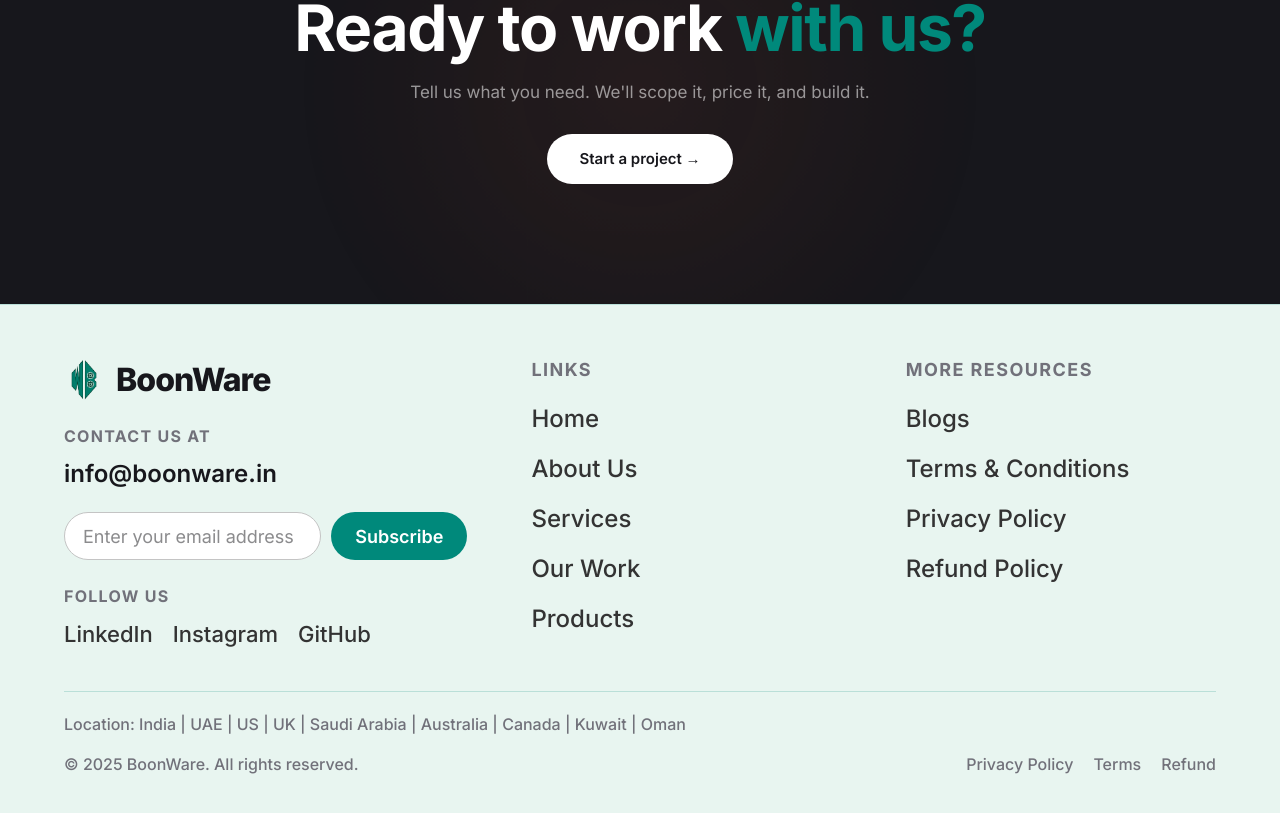
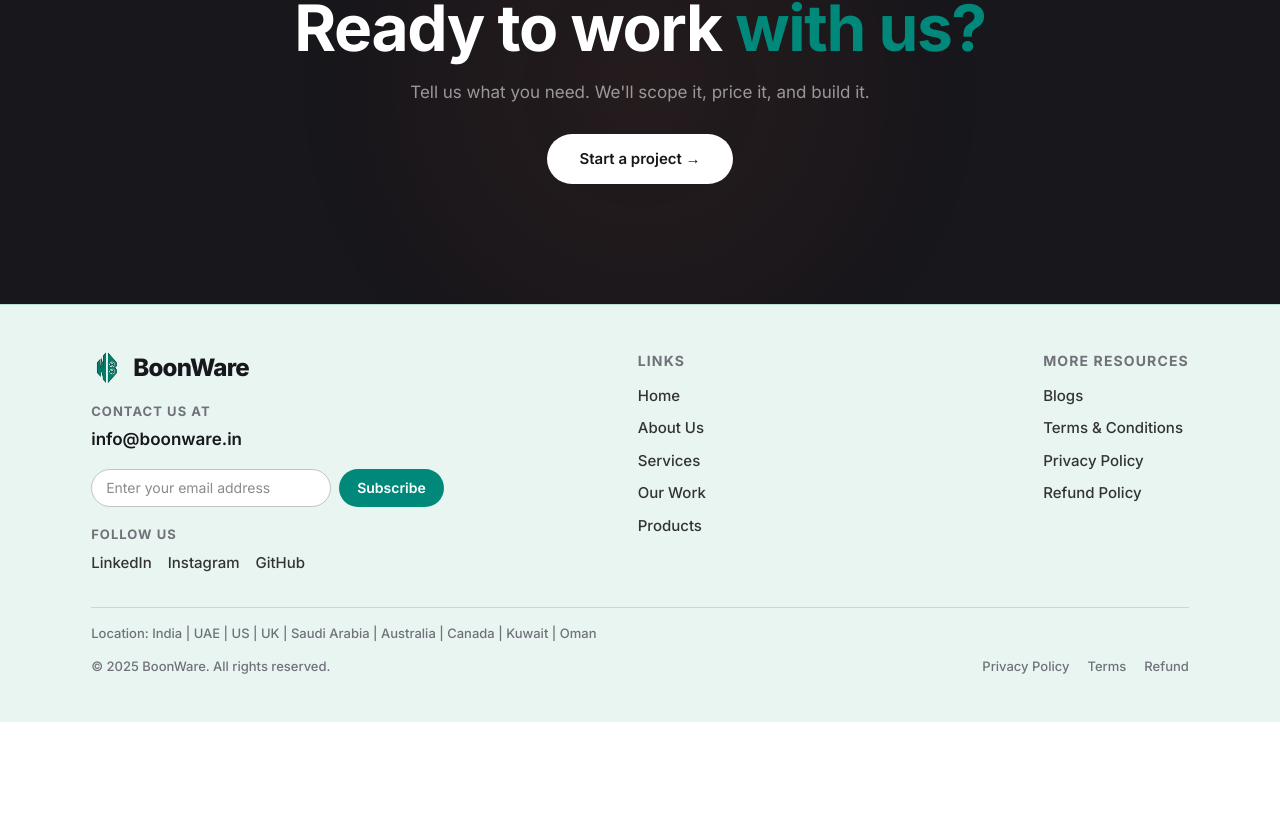
Before and after one commit to mikey21-web/boonware, a Next.js app: page / in a window 1280 px wide. Shown: the part 5649-6462 px from the top of the page. After the commit the page ends 6371 px from the top, so only its background shows below. Built offline with nearby package versions, Linux system fonts and the light colour scheme.

Commit message:
Adjust footer font size to ~15px and align columns left, middle, right

```diff
--- a/src/components/Footer.tsx
+++ b/src/components/Footer.tsx
@@ -5,43 +5,43 @@
 export function Footer() {
   return (
     <footer style={{ background: "#e8f5f0", fontFamily: "'Inter', sans-serif", borderTop: "1px solid rgba(0,137,123,0.2)" }}>
-      <div style={{ maxWidth: 1300, margin: "0 auto", padding: "clamp(32px, 4vw, 56px) clamp(24px, 5vw, 64px)" }}>
+      <div style={{ maxWidth: 1200, margin: "0 auto", padding: "clamp(28px, 3.5vw, 48px) clamp(24px, 4vw, 56px)" }}>
 
-        {/* Top 3-column grid: Left, Middle, Right */}
+        {/* Top 3-column grid: Left (BoonWare), Middle (Links), Right (More Resources) */}
         <div className="footer-grid" style={{
           display: "grid",
-          gridTemplateColumns: "1.3fr 1fr 1fr",
-          gap: "0 64px",
-          marginBottom: 40,
+          gridTemplateColumns: "1.2fr 1fr 1fr",
+          gap: "0 40px",
+          marginBottom: 32,
           alignItems: "flex-start",
         }}>
 
           {/* Left Section: BoonWare branding, contact, subscribe, socials */}
-          <div>
-            <div style={{ display: "flex", alignItems: "center", gap: 12, marginBottom: 20 }}>
-              <Image src="/assets/icon_logo-CTOVYnVL.png" alt="BoonWare" width={40} height={40} style={{ display: "block" }} />
-              <span style={{ fontSize: 32, fontWeight: 800, color: "#17171c", letterSpacing: "-0.03em" }}>BoonWare</span>
+          <div style={{ justifySelf: "start" }}>
+            <div style={{ display: "flex", alignItems: "center", gap: 10, marginBottom: 16 }}>
+              <Image src="/assets/icon_logo-CTOVYnVL.png" alt="BoonWare" width={32} height={32} style={{ display: "block" }} />
+              <span style={{ fontSize: 24, fontWeight: 800, color: "#17171c", letterSpacing: "-0.03em" }}>BoonWare</span>
             </div>
 
-            <div style={{ fontSize: 16, color: "#71717a", letterSpacing: "0.08em", textTransform: "uppercase", fontWeight: 700, marginBottom: 8 }}>Contact us at</div>
-            <a href="mailto:info@boonware.in" style={{ fontSize: 24, color: "#17171c", textDecoration: "none", fontWeight: 600, display: "inline-block", marginBottom: 20 }}>info@boonware.in</a>
+            <div style={{ fontSize: 13, color: "#71717a", letterSpacing: "0.08em", textTransform: "uppercase", fontWeight: 700, marginBottom: 6 }}>Contact us at</div>
+            <a href="mailto:info@boonware.in" style={{ fontSize: 17, color: "#17171c", textDecoration: "none", fontWeight: 600, display: "inline-block", marginBottom: 16 }}>info@boonware.in</a>
 
-            <form action="mailto:info@boonware.in" method="post" style={{ display: "flex", gap: 10, marginBottom: 24, flexWrap: "wrap" }}>
+            <form action="mailto:info@boonware.in" method="post" style={{ display: "flex", gap: 8, marginBottom: 18, flexWrap: "wrap" }}>
               <input
                 type="email" name="email" required placeholder="Enter your email address"
                 style={{
-                  flex: 1, minWidth: 200, height: 48, padding: "0 18px",
+                  flex: 1, minWidth: 160, height: 38, padding: "0 14px",
                   background: "#ffffff", border: "1px solid #c4c4c4",
-                  borderRadius: 9999, color: "#17171c", fontSize: 18,
+                  borderRadius: 9999, color: "#17171c", fontSize: 14,
                   fontFamily: "inherit", outline: "none", transition: "border-color 0.2s",
                 }}
                 onFocus={e => { e.currentTarget.style.borderColor = "#00897B"; }}
                 onBlur={e => { e.currentTarget.style.borderColor = "#c4c4c4"; }}
               />
               <button type="submit" style={{
-                height: 48, padding: "0 24px", borderRadius: 9999,
+                height: 38, padding: "0 18px", borderRadius: 9999,
                 background: "#00897B", color: "#fff", border: "none",
-                fontSize: 18, fontWeight: 600, cursor: "pointer",
+                fontSize: 14, fontWeight: 600, cursor: "pointer",
                 fontFamily: "inherit", transition: "background 0.2s", flexShrink: 0,
               }}
                 onMouseEnter={e => { e.currentTarget.style.background = "#16a34a"; }}
@@ -50,11 +50,11 @@
             </form>
 
             <div>
-              <div style={{ fontSize: 16, color: "#71717a", letterSpacing: "0.08em", textTransform: "uppercase", fontWeight: 700, marginBottom: 10 }}>Follow us</div>
-              <div style={{ display: "flex", gap: 20 }}>
+              <div style={{ fontSize: 13, color: "#71717a", letterSpacing: "0.08em", textTransform: "uppercase", fontWeight: 700, marginBottom: 8 }}>Follow us</div>
+              <div style={{ display: "flex", gap: 16 }}>
                 {[["LinkedIn", "https://linkedin.com/company/boonware"], ["Instagram", "https://instagram.com/boonware_agency"], ["GitHub", "https://github.com/boonware-agency"]].map(([name, href]) => (
                   <a key={name} href={href} target="_blank" rel="noopener noreferrer"
-                    style={{ color: "#333", fontSize: 22, fontWeight: 500, textDecoration: "none", transition: "color 0.2s" }}
+                    style={{ color: "#333", fontSize: 15, fontWeight: 500, textDecoration: "none", transition: "color 0.2s" }}
                     onMouseEnter={e => (e.currentTarget.style.color = "#00897B")}
                     onMouseLeave={e => (e.currentTarget.style.color = "#333")}
                   >{name}</a>
@@ -64,10 +64,10 @@
           </div>
 
           {/* Middle Section: Links */}
-          <div>
-            <div style={{ fontSize: 18, color: "#71717a", letterSpacing: "0.08em", textTransform: "uppercase", fontWeight: 700, marginBottom: 18 }}>Links</div>
+          <div style={{ justifySelf: "center" }}>
+            <div style={{ fontSize: 14, color: "#71717a", letterSpacing: "0.08em", textTransform: "uppercase", fontWeight: 700, marginBottom: 14 }}>Links</div>
             {[["Home", "/"], ["About Us", "/about"], ["Services", "/services"], ["Our Work", "/projects"], ["Products", "/products"]].map(([l, href]) => (
-              <Link key={l} href={href} style={{ display: "block", color: "#333", fontSize: 24, fontWeight: 500, textDecoration: "none", marginBottom: 14, transition: "color 0.2s" }}
+              <Link key={l} href={href} style={{ display: "block", color: "#333", fontSize: 15, fontWeight: 500, textDecoration: "none", marginBottom: 10, transition: "color 0.2s" }}
                 onMouseEnter={e => (e.currentTarget.style.color = "#00897B")}
                 onMouseLeave={e => (e.currentTarget.style.color = "#333")}
               >{l}</Link>
@@ -75,10 +75,10 @@
           </div>
 
           {/* Right Section: More Resources */}
-          <div>
-            <div style={{ fontSize: 18, color: "#71717a", letterSpacing: "0.08em", textTransform: "uppercase", fontWeight: 700, marginBottom: 18 }}>More Resources</div>
+          <div style={{ justifySelf: "end" }}>
+            <div style={{ fontSize: 14, color: "#71717a", letterSpacing: "0.08em", textTransform: "uppercase", fontWeight: 700, marginBottom: 14 }}>More Resources</div>
             {[["Blogs", "/blogs"], ["Terms & Conditions", "/terms-and-conditions"], ["Privacy Policy", "/privacy-policy"], ["Refund Policy", "/refund-policy"]].map(([l, href]) => (
-              <Link key={l} href={href} style={{ display: "block", color: "#333", fontSize: 24, fontWeight: 500, textDecoration: "none", marginBottom: 14, transition: "color 0.2s" }}
+              <Link key={l} href={href} style={{ display: "block", color: "#333", fontSize: 15, fontWeight: 500, textDecoration: "none", marginBottom: 10, transition: "color 0.2s" }}
                 onMouseEnter={e => (e.currentTarget.style.color = "#00897B")}
                 onMouseLeave={e => (e.currentTarget.style.color = "#333")}
               >{l}</Link>
@@ -87,25 +87,26 @@
         </div>
 
         {/* Location Divider */}
-        <div style={{ borderTop: "1px solid rgba(0,137,123,0.2)", paddingTop: 20, marginBottom: 16 }}>
-          <p style={{ fontSize: 16, color: "#71717a", margin: 0, fontWeight: 500 }}>
+        <div style={{ borderTop: "1px solid rgba(0,137,123,0.2)", paddingTop: 16, marginBottom: 14 }}>
+          <p style={{ fontSize: 13, color: "#71717a", margin: 0, fontWeight: 500 }}>
             Location: India | UAE | US | UK | Saudi Arabia | Australia | Canada | Kuwait | Oman
           </p>
         </div>
 
         {/* Bottom Bar: Copyright & Legal */}
         <div style={{ display: "flex", justifyContent: "space-between", alignItems: "center", flexWrap: "wrap", gap: 12 }}>
-          <span style={{ fontSize: 16, color: "#71717a", fontWeight: 500 }}>© 2025 BoonWare. All rights reserved.</span>
-          <div style={{ display: "flex", gap: 20 }}>
+          <span style={{ fontSize: 13, color: "#71717a", fontWeight: 500 }}>© 2025 BoonWare. All rights reserved.</span>
+          <div style={{ display: "flex", gap: 18 }}>
             {[["Privacy Policy", "/privacy-policy"], ["Terms", "/terms-and-conditions"], ["Refund", "/refund-policy"]].map(([l, href]) => (
-              <Link key={l} href={href} style={{ fontSize: 16, color: "#71717a", textDecoration: "none", fontWeight: 500 }}>{l}</Link>
+              <Link key={l} href={href} style={{ fontSize: 13, color: "#71717a", textDecoration: "none", fontWeight: 500 }}>{l}</Link>
             ))}
           </div>
         </div>
 
         <style>{`
-          @media (max-width: 900px) {
-            .footer-grid { grid-template-columns: 1fr !important; gap: 40px 0 !important; }
+          @media (max-width: 800px) {
+            .footer-grid { grid-template-columns: 1fr !important; gap: 32px 0 !important; }
+            .footer-grid > div { justify-self: start !important; }
           }
         `}</style>
       </div>
```
